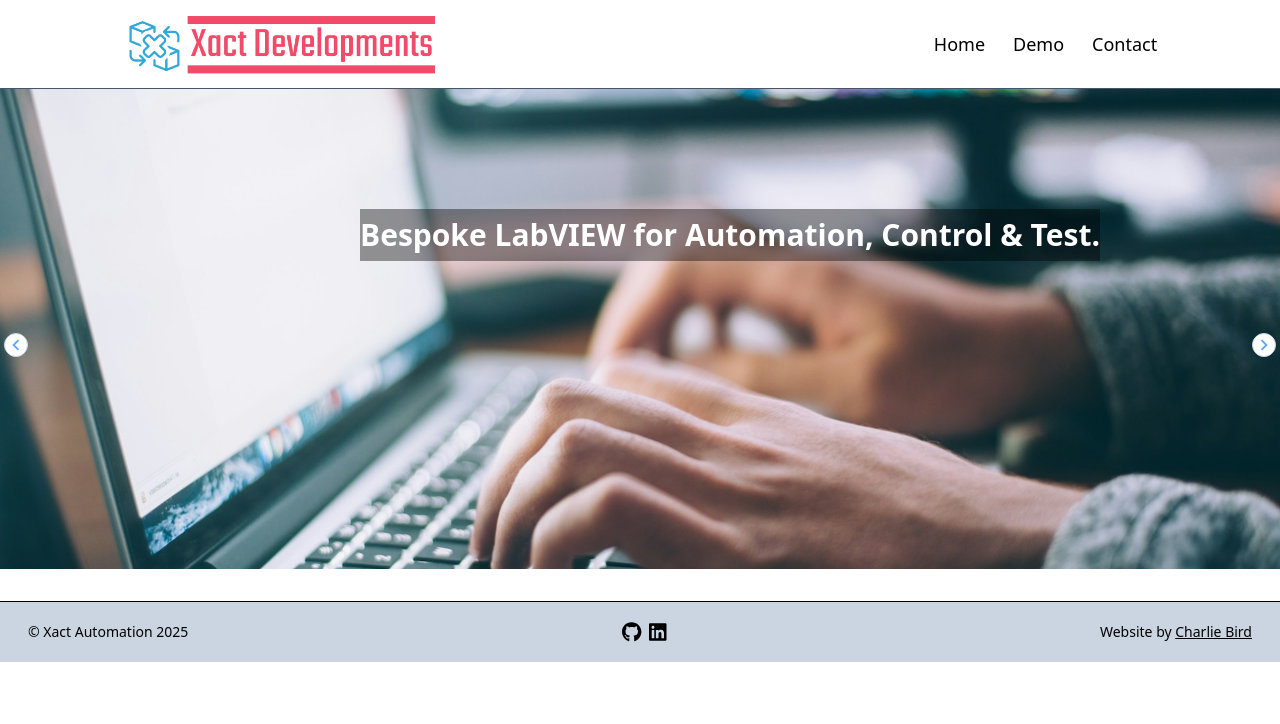
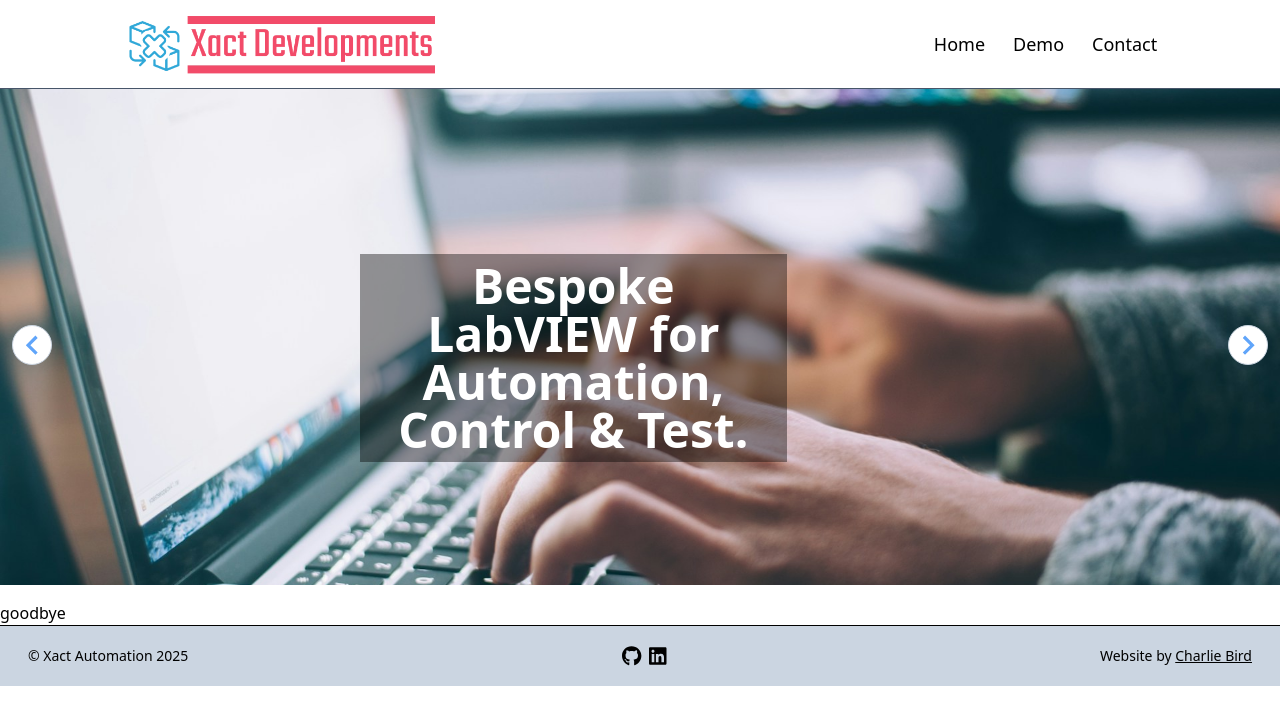
Before and after one commit to cbvvrd/xact-dev, a React (Vite) app: page / in a window 1280 px wide. Shown: the top 724 px of the page. Built offline with nearby package versions, Linux system fonts and the light colour scheme.

Commit message:
responsive design added to gallery

```diff
--- a/src/components/Gallery/index.jsx
+++ b/src/components/Gallery/index.jsx
@@ -33,22 +33,26 @@ function Gallery() {
 
     // setTimeout(slideRight, 1000);
 
+    const paused = false;
+
     return (
         <>
             <div className="flex items-center ">
-            <MdChevronLeft onClick={slideLeft} className=" absolute z-10 left-1 text-[1.5em] text-blue-400 bg-white border border-slate-300 rounded-full"/>
+            <MdChevronLeft onClick={slideLeft} className=" absolute z-10 left-1 md:left-3 text-[1.5em] md:text-[2.53em] text-blue-400 bg-white border border-slate-300 rounded-full"/>
                 <div id="innerGallery" className="snap-x overflow-x-scroll scrollbar-hide whitespace-nowrap scroll-smooth h-64 md:h-[32rem]">
 
                 {gallery.map(item =>
 
                     <div className="relative inline-block text-center">
-                        <img src={item.image} className="snap-center object-cover h-64 md:h-[30rem] md:w-screen" />
-                        <p className="absolute top-1/4 md:left-1/4 py-2 text-wrap text-white bg-black bg-opacity-40 mx-10 font-bold text-3xl">{item.text}</p>
+                        <img src={item.image} className="snap-center object-cover h-64 md:h-[31rem] md:w-screen" />
+                        <p className="absolute top-1/4 md:left-1/4 md:top-1/3 p-2 md:w-1/3 text-3xl text-wrap text-white bg-black bg-opacity-40 mx-10 font-bold md:text-5xl">{item.text}</p>
                     </div>
                 )}
             </div>
-            <MdChevronRight onClick={slideRight}  className="absolute right-1 text-[1.5em] z-10  text-blue-400 bg-white border border-slate-300 rounded-full"/>
+            <MdChevronRight onClick={slideRight}  className="absolute right-1 md:right-3 text-[1.5em] md:text-[2.53em] z-10  text-blue-400 bg-white border border-slate-300 rounded-full"/>
+
             </div>
+            {paused ? <p>hello</p> : <p>goodbye</p>}
         </>
     );
 }
```
